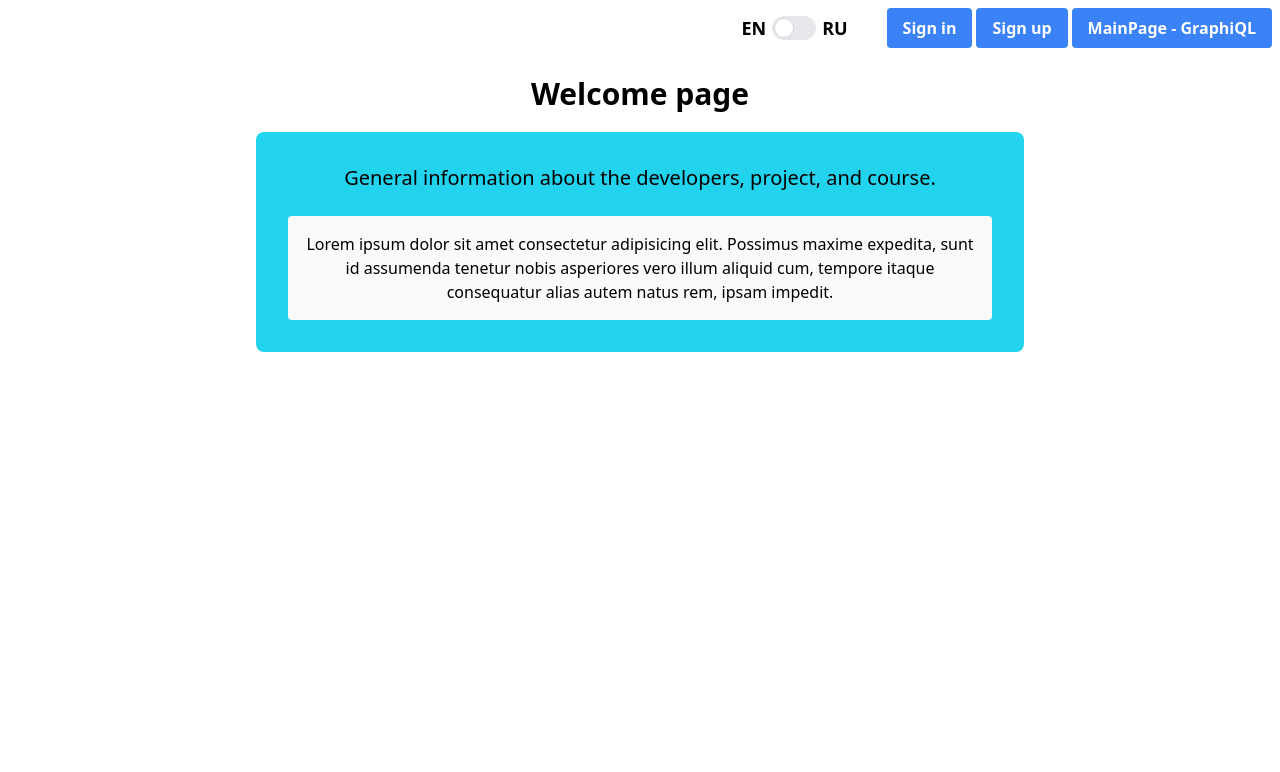
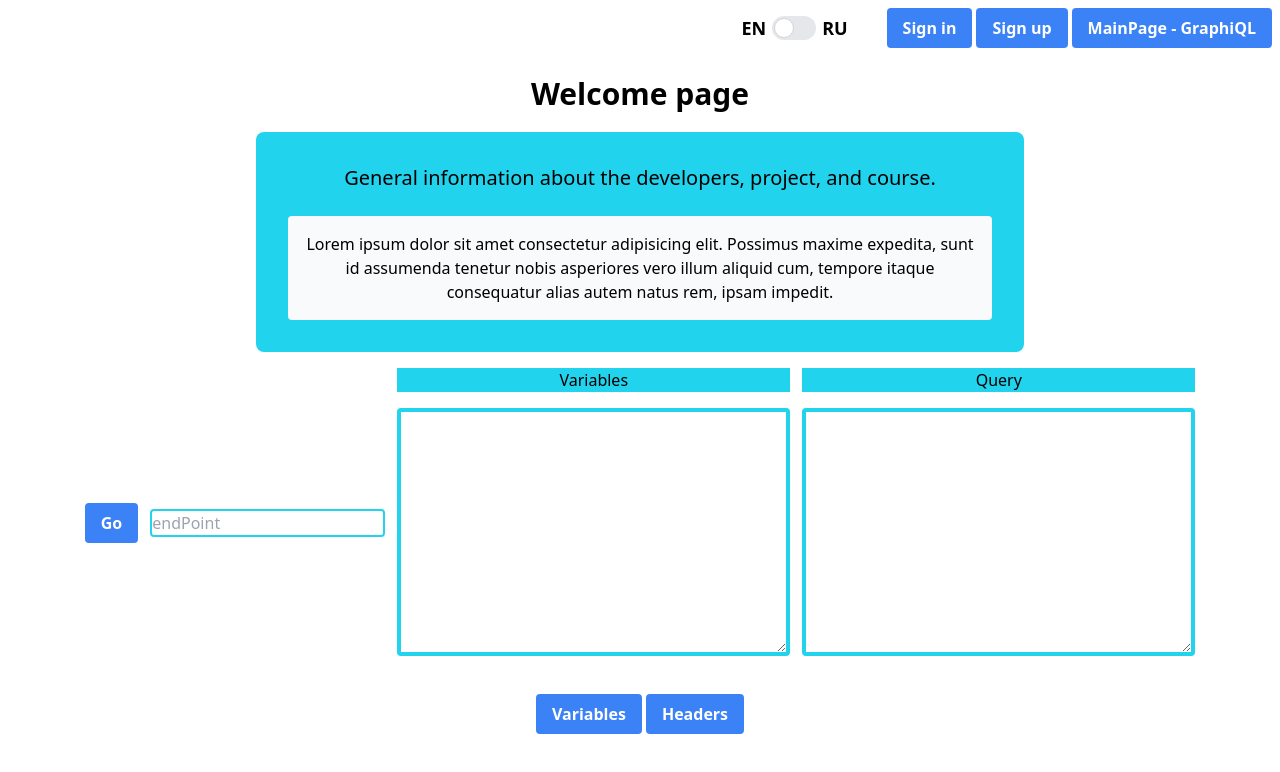
Before and after one commit to Zhybuliou/graphiql-app, a React (Vite) app: page / in a window 1280 px wide. Shown: the top 772 px of the page. Built offline with nearby package versions, Linux system fonts and the light colour scheme; no server answers.

Commit message:
refactor: add params tabs

```diff
--- /dev/null
+++ b/src/components/graphQLParams/GraphQLParams.tsx
@@ -0,0 +1,55 @@
+import { useState } from 'react';
+import Button from '../ui/Button';
+
+function GraphQLParams() {
+  const [isOpenVariables, setVariablesOpen] = useState(false);
+  const [isOpenHeaders, setHeadersOpen] = useState(false);
+  return (
+    <div className="flex-col">
+      <div className="flex space-x-4">
+        <div className="flex gap-1">
+          <Button
+            onClick={() => {
+              setVariablesOpen(!isOpenVariables);
+              setHeadersOpen(false);
+            }}
+          >
+            Variables
+          </Button>
+          <Button
+            onClick={() => {
+              setHeadersOpen(!isOpenHeaders);
+              setVariablesOpen(false);
+            }}
+          >
+            Headers
+          </Button>
+        </div>
+      </div>
+      {isOpenVariables && (
+        <>
+          <h2>variables</h2>
+          <textarea
+            className="border-4 border-cyan-400 rounded my-4 "
+            name="variables-area"
+            cols={40}
+            rows={10}
+          />
+        </>
+      )}
+      {isOpenHeaders && (
+        <>
+          <h2>headers</h2>
+          <textarea
+            className="border-4 border-cyan-400 rounded my-4 "
+            name="headersarea"
+            cols={40}
+            rows={10}
+          />
+        </>
+      )}
+    </div>
+  );
+}
+
+export default GraphQLParams;
--- /dev/null
+++ b/src/components/graphQLTest/GraphQLTest.tsx
@@ -0,0 +1,78 @@
+import { useState } from 'react';
+import Button from '../ui/Button';
+import tempFetch from '../../utils/tempFetch';
+
+export interface IDataFromFetch {
+  name: string;
+  id: string;
+  status?: string;
+}
+
+export interface IDataState {
+  variables: string;
+  query: string;
+  endpoint: string;
+  info?: IDataFromFetch[];
+}
+
+function GraphQLTest() {
+  const [data, setData] = useState<IDataState>({
+    variables: '',
+    query: '',
+    endpoint: '',
+  });
+
+  const handleTestButton = () => {
+    tempFetch(data.endpoint, data.query, data.variables);
+  };
+
+  const handleChangeVariables = (e: React.ChangeEvent<HTMLTextAreaElement>) => {
+    const { value } = e.target;
+    setData({ ...data, variables: value });
+  };
+
+  const handleChangeQuery = (e: React.ChangeEvent<HTMLTextAreaElement>) => {
+    const { value } = e.target;
+    setData({ ...data, query: value });
+  };
+
+  const handleChangeEndpoint = (e: React.ChangeEvent<HTMLInputElement>) => {
+    const { value } = e.target;
+    setData({ ...data, endpoint: value });
+  };
+  return (
+    <div className="my-4 flex content-center items-center gap-3">
+      <Button type="button" onClick={handleTestButton}>
+        Go
+      </Button>
+      <input
+        className="border-2 border-cyan-400 rounded"
+        type="text"
+        placeholder="endPoint"
+        onChange={handleChangeEndpoint}
+      />
+      <div>
+        <h3 className="bg-cyan-400">Variables </h3>
+        <textarea
+          className="border-4 border-cyan-400 rounded my-4 "
+          name="variables-area"
+          cols={40}
+          rows={10}
+          onChange={handleChangeVariables}
+        />
+      </div>
+      <div>
+        <h3 className="bg-cyan-400">Query </h3>
+        <textarea
+          className="border-4 border-cyan-400 rounded my-4 "
+          name="variables-area"
+          cols={40}
+          rows={10}
+          onChange={handleChangeQuery}
+        />
+      </div>
+    </div>
+  );
+}
+
+export default GraphQLTest;
--- a/src/pages/WelcomePage.tsx
+++ b/src/pages/WelcomePage.tsx
@@ -5,6 +5,8 @@ import { useLocale } from '../context/local';
 import RoutePaths from '../types/enums/routePaths';
 import PageWrapper from '../components/ui/PageWrapper';
 import Button from '../components/ui/Button';
+import GraphQLTest from '../components/graphQLTest/GraphQLTest';
+import GraphQLParams from '../components/graphQLParams/GraphQLParams';
 
 function WelcomePage() {
   const { state } = useLocale();
@@ -27,6 +29,8 @@ function WelcomePage() {
           impedit.
         </p>
       </div>
+      <GraphQLTest />
+      <GraphQLParams />
     </PageWrapper>
   );
 }
--- /dev/null
+++ b/src/utils/tempFetch.tsx
@@ -0,0 +1,31 @@
+/* eslint-disable no-console */
+const baseEndPoint = 'https://rickandmortyapi.com/graphql';
+const baseQuery = `
+query allCharacters {
+  characters {
+    results {
+      name,
+      id
+    }
+  }
+}
+`;
+
+const tempFetch = (endpoint: string, query: string, variables1: string) => {
+  const finalEndpoint = endpoint === '' ? baseEndPoint : endpoint;
+  const finalQuery = query === '' ? baseQuery : query;
+  fetch(finalEndpoint, {
+    method: 'POST',
+    headers: {
+      'Content-Type': 'application/json',
+    },
+    body: JSON.stringify({
+      query: finalQuery,
+      variables: JSON.parse(variables1),
+    }),
+  })
+    .then((res) => res.json())
+    .then((result) => console.log(result.data.characters));
+};
+
+export default tempFetch;
```
